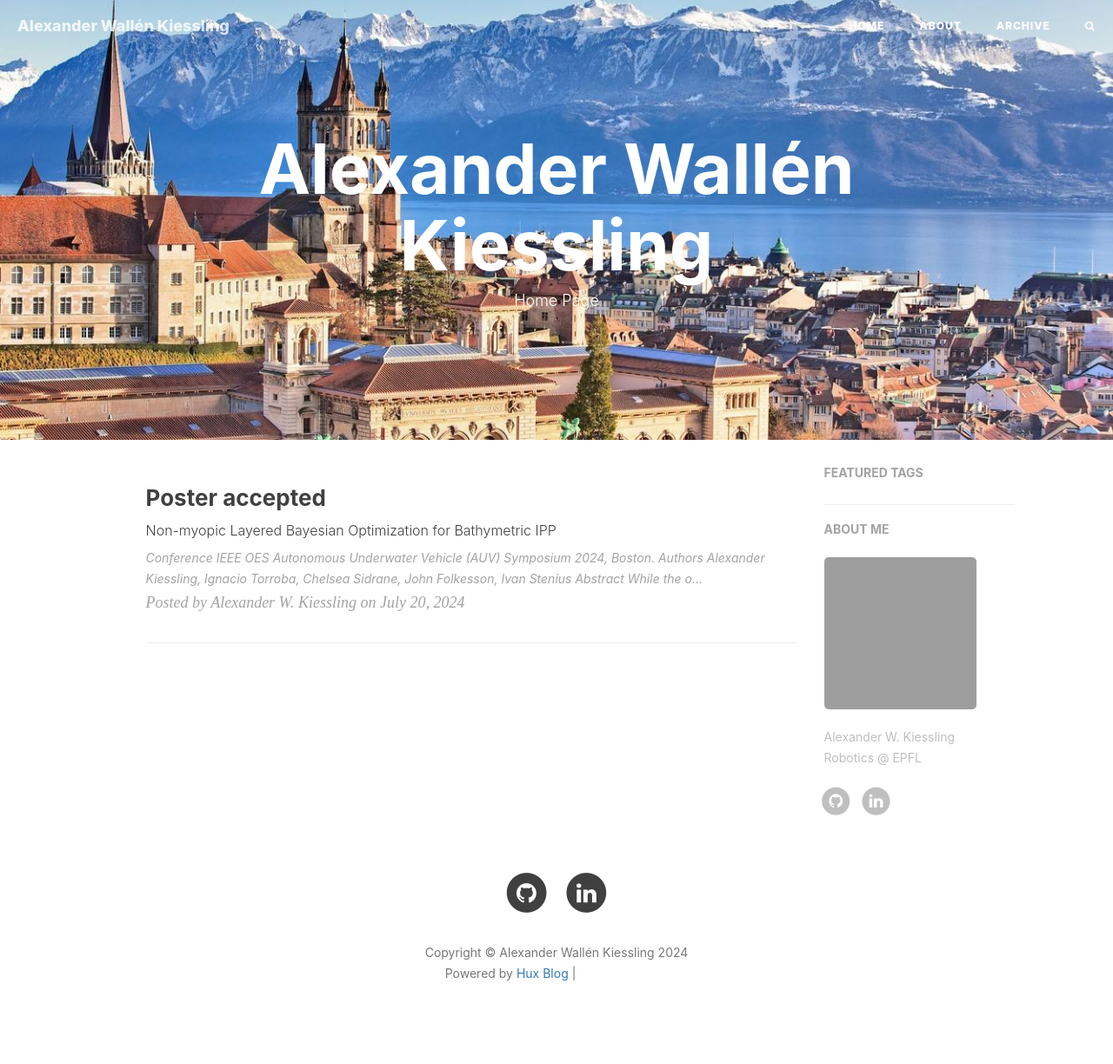
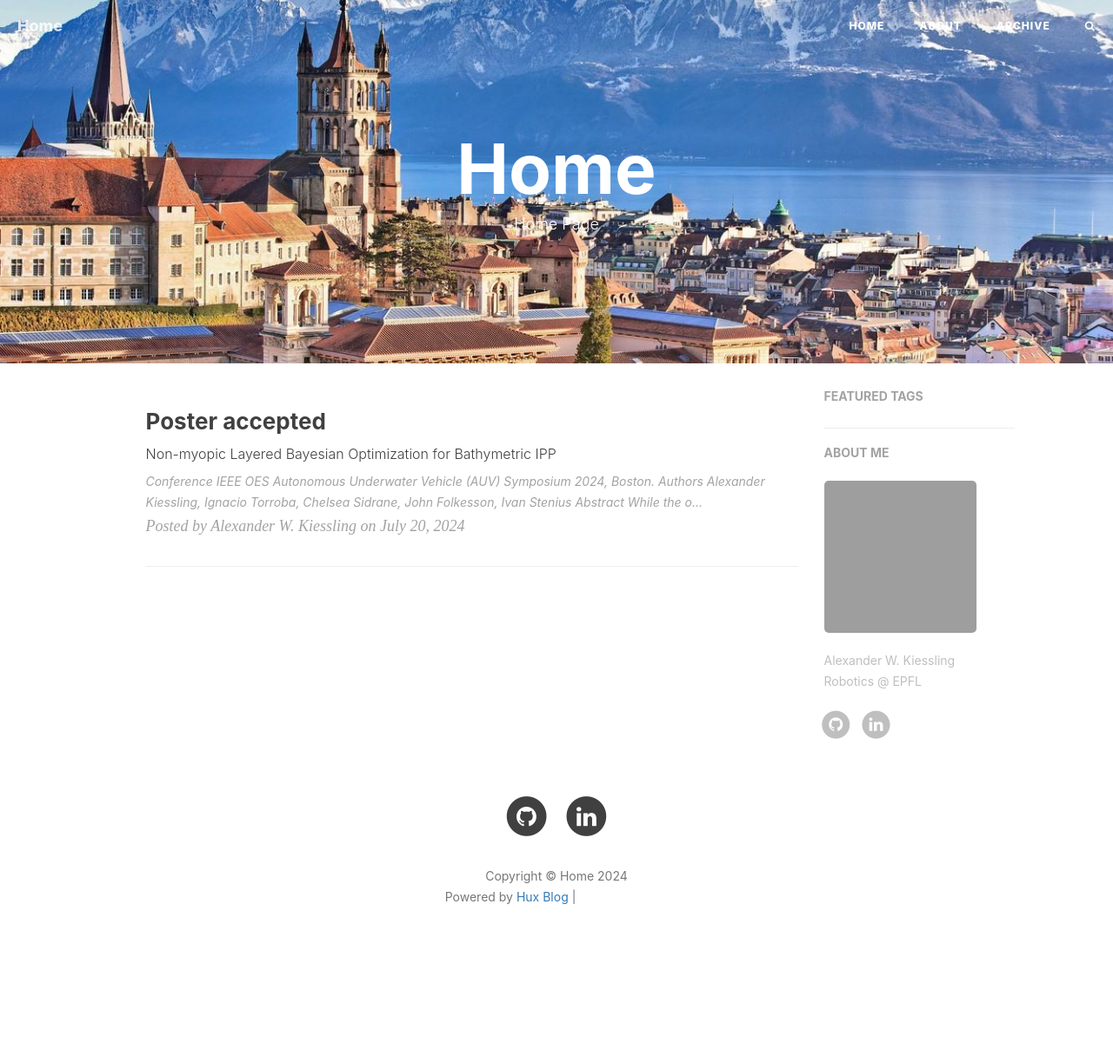
Before and after one commit to Alwaki/alwaki.github.io, a Jekyll site: the page built from index.html, in a window 1280 px wide. Shown: the whole page at 87% size. Built offline with Jekyll 4.4.1, drawn with Linux system fonts in a browser that asks for light colours; nearby versions of some CDN libraries; the list of posts is cut into pages by our own code; comment, search, counter and statistics services are not loaded; after the commit the page ends 1136 px from its top, so only the background shows below that; grey boxes are pictures that could not be loaded.

Commit message:
homepage title change

```diff
--- a/_config.yml
+++ b/_config.yml
@@ -1,6 +1,6 @@
 # Site settings
-title: Alexander Wallén Kiessling
-SEOTitle: Alex's Homepage / Blog
+title: Home
+SEOTitle: Alexander Wallén Kiessling Homepage
 header-img: img/lausanne-bg.jpg
 email: alexander.kiessling@epfl.ch
 description: "Alex's Blog Page | Robotics, Teaching, Experiences"
```
